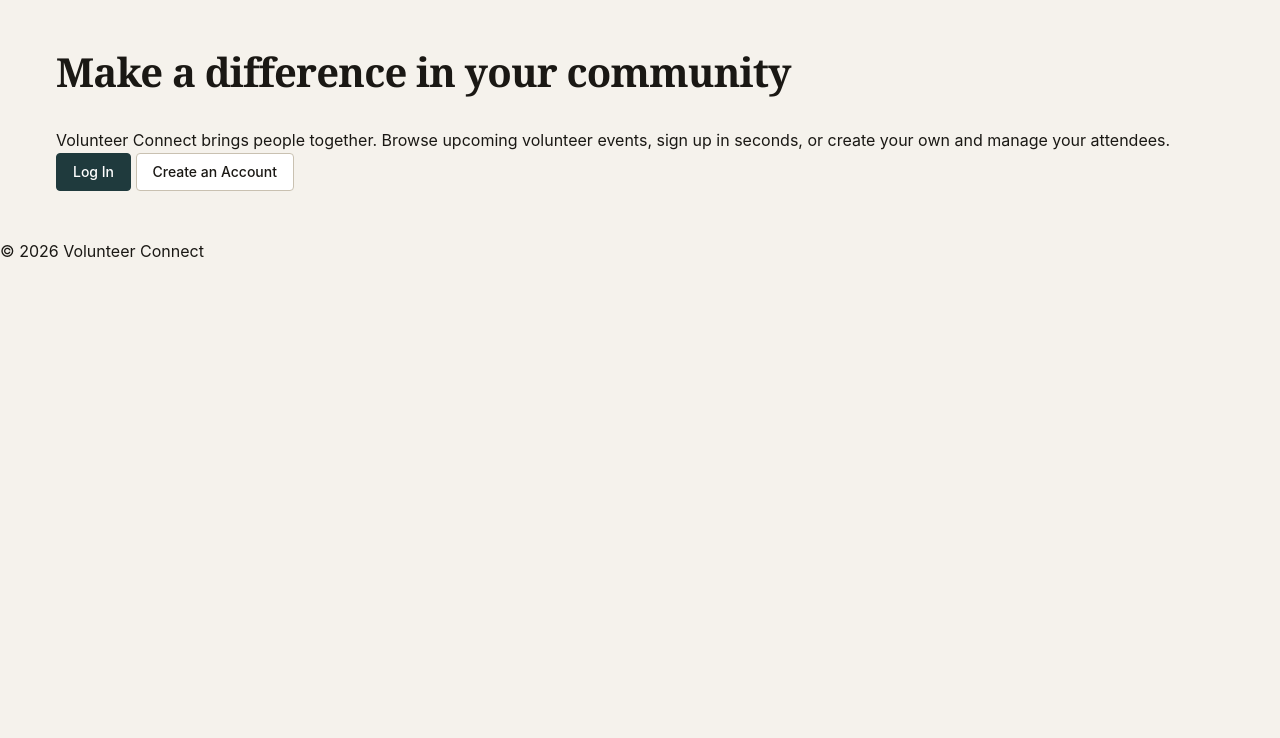
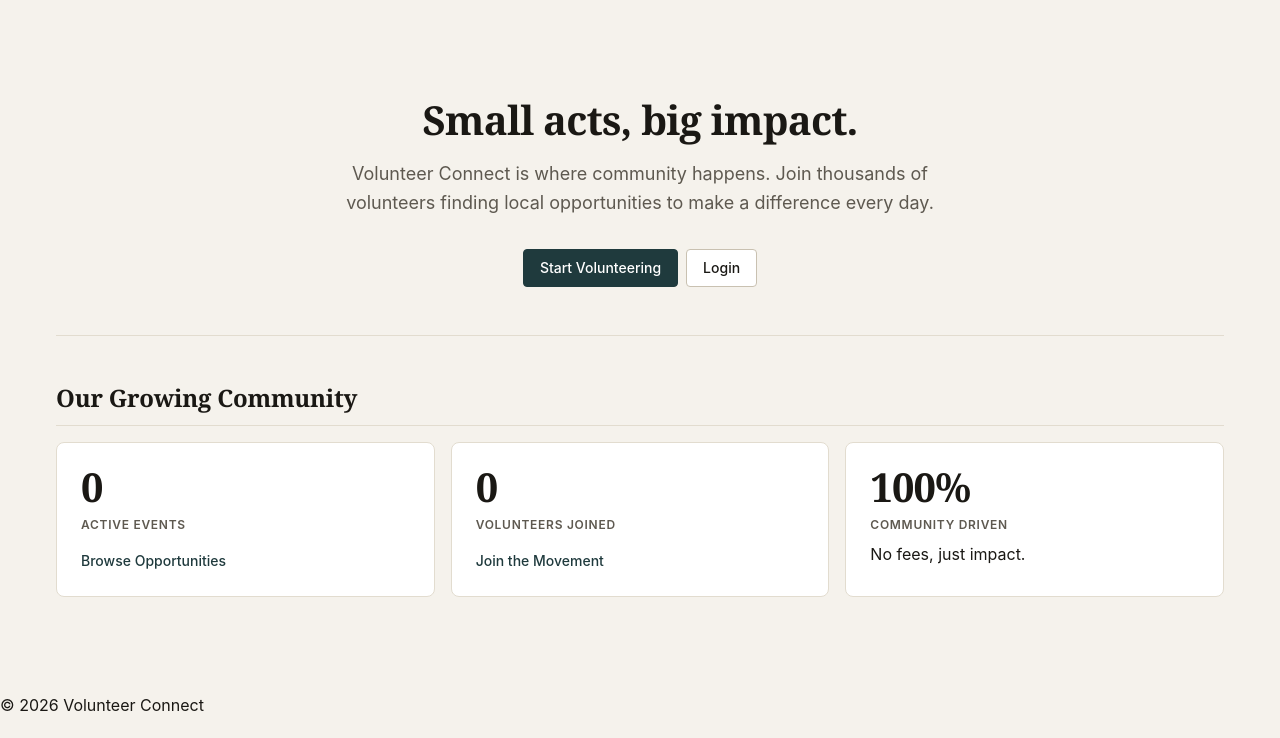
Before and after one commit to saulagus/volunteer_connect, a PHP site: page /index.php in a window 1280 px wide. Shown: the part 62-800 px from the top of the page. Run offline with PHP 8.4, Linux system fonts and the light colour scheme; data that the repository does not hold is empty; a stand-in replaces the project's code that opens the database connection.

Commit message:
Fix db _connect link and update index

```diff
--- a/app/index.php
+++ b/app/index.php
@@ -1,41 +1,64 @@
 <?php
-// landing page or redirects logged-in users straight to their dashboard
-
 session_start();
+require_once 'db_connect.php';
 require_once 'includes/auth.php';
 
-// send logged-in users to the right place
-if (is_logged_in()) {
-    $role = current_role();
-    if ($role === 'admin') {
-        header('Location: admin/dashboard.php');
-        exit();
-    }
-    if ($role === 'organiser') {
-        header('Location: organiser/dashboard.php');
-        exit();
-    }
-    if ($role === 'attendee') {
-        header('Location: attendee/events.php');
-        exit();
-    }
-}
+// Fetch numbers to use for homepage stats
+$event_count = $conn->query("SELECT COUNT(*) as total FROM events WHERE status = 'active'")->fetch_assoc()['total'];
+$volunteer_count = $conn->query("SELECT COUNT(*) as total FROM users WHERE role = 'attendee'")->fetch_assoc()['total'];
+
+require_once 'includes/header.php';
 ?>
 
-<?php require_once 'includes/header.php'; ?>
+<main>
+    <!-- HERO SECTION -->
+    <section style="text-align: center; padding: var(--space-7) 0; border-bottom: 1px solid var(--line);">
+        <h1 style="font-size: var(--text-3xl); margin-bottom: var(--space-4);">Small acts, big impact.</h1>
+        <p style="max-width: 40rem; margin: 0 auto var(--space-6); color: var(--ink-muted); font-size: var(--text-lg);">
+            Volunteer Connect is where community happens. Join thousands of volunteers
+            finding local opportunities to make a difference every day.
+        </p>
 
-<main>
-    <div class="hero">
-        <h1>Make a difference in your community</h1>
-        <p>
-            Volunteer Connect brings people together. Browse upcoming volunteer events,
-            sign up in seconds, or create your own and manage your attendees.
-        </p>
-        <div class="heroBtns">
-            <a href="/login.php"    class="btn btnPrimary">Log In</a>
-            <a href="/register.php" class="btn btnSecondary">Create an Account</a>
+        <div class="tableActions" style="justify-content: center;">
+            <?php if (is_logged_in()): ?>
+                <!-- If logged in, show 'Go to Dashboard' instead of Login -->
+                <?php
+                    $role = current_role();
+                    $dashLink = ($role === 'organiser') ? 'organiser/dashboard.php' : 'attendee/events.php';
+                ?>
+                <a href="<?= $dashLink ?>" class="btn btnPrimary">Go to My Dashboard</a>
+                <a href="logout.php" class="btn btnSecondary">Log Out</a>
+            <?php else: ?>
+                <!-- If not logged in, show standard CTAs -->
+                <a href="register.php" class="btn btnPrimary">Start Volunteering</a>
+                <a href="login.php" class="btn btnSecondary">Login</a>
+            <?php endif; ?>
+        </div>
+    </section>
+
+    <!-- IMPACT STATS -->
+    <div class="sectionHeader">
+        <h2>Our Growing Community</h2>
+    </div>
+
+    <div class="statCards">
+        <div class="statCard">
+            <h2><?= $event_count ?></h2>
+            <p>Active Events</p>
+            <a href="login.php">Browse Opportunities</a>
+        </div>
+        <div class="statCard">
+            <h2><?= $volunteer_count ?></h2>
+            <p>Volunteers Joined</p>
+            <a href="register.php">Join the Movement</a>
+        </div>
+        <div class="statCard">
+            <h2>100%</h2>
+            <p>Community Driven</p>
+            <span>No fees, just impact.</span>
         </div>
     </div>
+
 </main>
 
 <?php require_once 'includes/footer.php'; ?>
--- a/app/login.php
+++ b/app/login.php
@@ -1,6 +1,6 @@
 <?php
 session_start();
-require_once 'includes/db.php';
+require_once 'db_connect.php';
 require_once 'includes/auth.php';
 
 // Initialize error as empty
--- a/app/organiser/cancel_event.php
+++ b/app/organiser/cancel_event.php
@@ -1,6 +1,6 @@
 <?php
 // Session-check
-require_once '../db.php';
+require_once '../db_connect.php';
 require_once '../includes/auth.php';
 session_start();
 require_role('organiser');
--- a/app/organiser/create_event.php
+++ b/app/organiser/create_event.php
@@ -1,6 +1,6 @@
 <?php
 // Session-check
-require_once '../db.php';
+require_once '../db_connect.php';
 require_once '../includes/auth.php';
 session_start();
 require_role('organiser');
--- a/app/organiser/dashboard.php
+++ b/app/organiser/dashboard.php
@@ -1,6 +1,6 @@
 <?php
 // Session-check
-require_once '../db.php';
+require_once '../db_connect.php';
 require_once '../includes/auth.php';
 session_start();
 require_role('organiser');
--- a/app/organiser/edit_event.php
+++ b/app/organiser/edit_event.php
@@ -1,6 +1,6 @@
 <?php
 // Session-check
-require_once '../db.php';
+require_once '../db_connect.php';
 require_once '../includes/auth.php';
 session_start();
 require_role('organiser');
--- a/app/organiser/view_attendees.php
+++ b/app/organiser/view_attendees.php
@@ -1,6 +1,6 @@
 <?php
 // Session-check
-require_once '../db.php';
+require_once '../db_connect.php';
 require_once '../includes/auth.php';
 session_start();
 require_role('organiser');
```
Also changed, not shown: app/db.php (deleted, +0 -13 lines).
